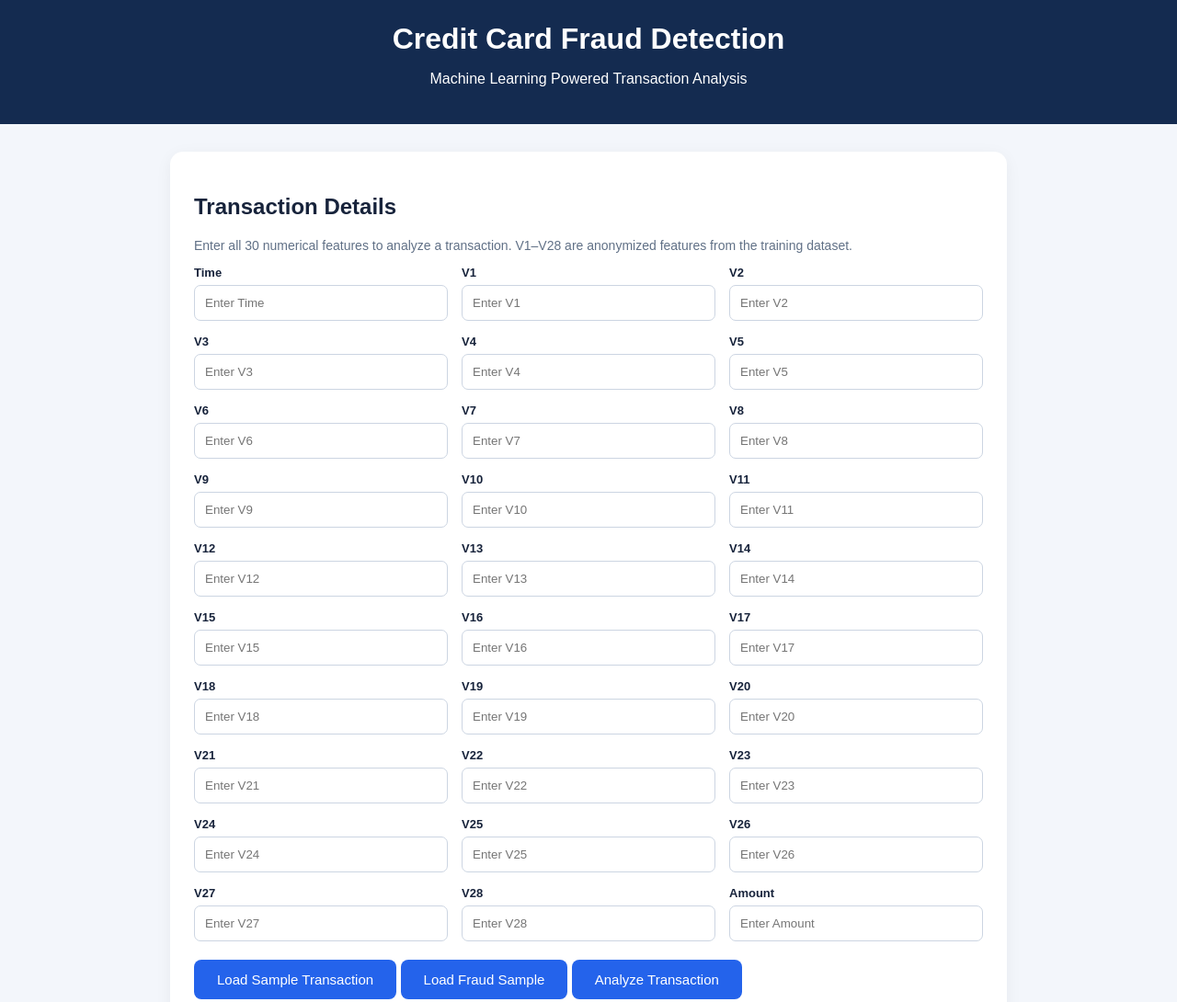
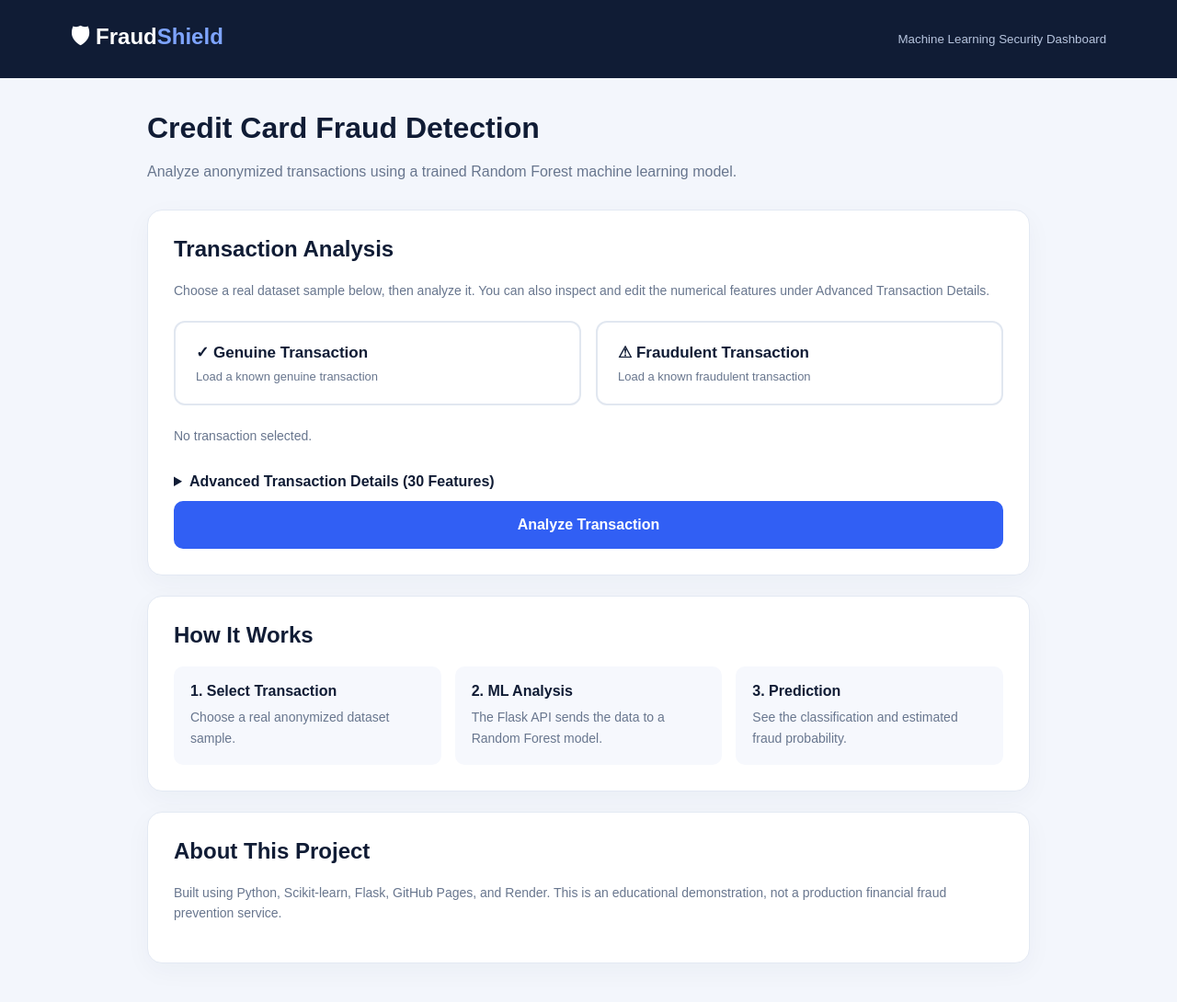
Before and after one commit to singhsatvik062-boop/Credit_Card_Fraud_Detection, a plain HTML site: page index.html in a window 1280 px wide. Shown: the top 1090 px of the page at 92% size. Drawn offline with Linux system fonts and the light colour scheme.

Commit message:
Revamp HTML layout and styles for Fraud Detection app
Updated the HTML structure and styling for the Credit Card Fraud Detection application, enhancing the user interface and experience.

```diff
--- a/index.html
+++ b/index.html
@@ -3,136 +3,212 @@
 <html lang="en">
 <head>
 <meta charset="UTF-8">
-  <meta name="viewport" content="width=device-width, initial-scale=1.0">
-  <title>Credit Card Fraud Detection</title>
+<meta name="viewport" content="width=device-width, initial-scale=1">
+<title>FraudShield | Credit Card Fraud Detection</title>
 <style>
+:root {
+  --navy: #101c35;
+  --blue: #315ff4;
+  --bg: #f3f6fc;
+  --muted: #68768e;
+}
 * { box-sizing: border-box; }
-
 body {
   margin: 0;
   font-family: Arial, sans-serif;
-      background: #f3f6fb;
-      color: #17233b;
+  background: var(--bg);
+  color: var(--navy);
 }
-
 header {
-      background: #142b50;
+  background: var(--navy);
   color: white;
-      padding: 24px;
-      text-align: center;
+  padding: 22px 6%;
+  display: flex;
+  align-items: center;
+  justify-content: space-between;
+  flex-wrap: wrap;
+  gap: 12px;
 }
-
-    header h1 { margin: 0 0 8px; }
-
-    main {
-      max-width: 950px;
-      margin: 30px auto;
-      padding: 0 20px;
-    }
-
+.logo { font-size: 24px; font-weight: 800; }
+.logo span { color: #7ea4ff; }
+header small { color: #b7c5df; }
+main { max-width: 1000px; margin: 36px auto; padding: 0 20px; }
+.hero { margin-bottom: 28px; }
+.hero h1 { font-size: 32px; margin: 0 0 10px; }
+.hero p { color: var(--muted); line-height: 1.6; }
 .card {
   background: white;
-      padding: 26px;
-      border-radius: 14px;
-      margin-bottom: 20px;
-      box-shadow: 0 4px 18px #0000000d;
+  border: 1px solid #e3e9f3;
+  border-radius: 16px;
+  padding: 28px;
+  margin-bottom: 22px;
+  box-shadow: 0 8px 28px #1b31540a;
 }
-
-    .grid {
+.card h2 { margin-top: 0; }
+.muted { color: var(--muted); font-size: 14px; line-height: 1.6; }
+.sample-grid {
+  display: grid;
+  grid-template-columns: 1fr 1fr;
+  gap: 16px;
+  margin: 22px 0;
+}
+.sample {
+  border: 2px solid #e1e7f0;
+  background: white;
+  padding: 22px;
+  border-radius: 12px;
+  cursor: pointer;
+  text-align: left;
+  color: var(--navy);
+}
+.sample:hover { border-color: var(--blue); }
+.sample.active { border-color: var(--blue); background: #f0f4ff; }
+.sample strong { display: block; font-size: 17px; margin-bottom: 8px; }
+.sample span { font-size: 13px; color: var(--muted); }
+.primary {
+  width: 100%;
+  background: var(--blue);
+  border: none;
+  color: white;
+  font-size: 16px;
+  font-weight: bold;
+  padding: 17px;
+  border-radius: 10px;
+  cursor: pointer;
+}
+.primary:disabled { opacity: .6; cursor: wait; }
+.result {
+  display: none;
+  padding: 23px;
+  border-radius: 12px;
+  margin-top: 22px;
+}
+.result.safe { background: #e8f8ed; color: #17623b; }
+.result.danger { background: #fff0ef; color: #a52929; }
+.result.error { background: #fff2df; color: #92520b; }
+.result h3 { margin: 0 0 10px; font-size: 23px; }
+.result p { margin-bottom: 0; }
+details { margin-top: 18px; }
+summary { cursor: pointer; font-weight: bold; padding: 12px 0; }
+.fields {
   display: grid;
   grid-template-columns: repeat(3, 1fr);
-      gap: 15px;
+  gap: 14px;
+  padding-top: 12px;
 }
-
-    label {
+.field label {
   display: block;
   font-size: 13px;
+  margin-bottom: 6px;
   font-weight: bold;
-      margin-bottom: 6px;
 }
-
-    input {
+.field input {
   width: 100%;
+  border: 1px solid #d4ddea;
   padding: 11px;
-      border: 1px solid #ccd5e2;
-      border-radius: 7px;
+  border-radius: 8px;
 }
-
-    button {
-      background: #2463eb;
-      color: white;
-      border: none;
-      padding: 13px 25px;
-      border-radius: 8px;
-      cursor: pointer;
-      font-size: 15px;
-      margin-top: 20px;
+.info-grid { display: grid; grid-template-columns: repeat(3, 1fr); gap: 15px; }
+.info {
+  background: #f6f8fd;
+  padding: 18px;
+  border-radius: 10px;
 }
-
-    button:hover { background: #1749b8; }
-    button:disabled { opacity: .6; cursor: wait; }
-
-    #result {
-      display: none;
-      padding: 20px;
-      border-radius: 9px;
-      margin-top: 20px;
-    }
-
-    .genuine { background: #dcfce7; color: #166534; }
-    .fraud { background: #fee2e2; color: #991b1b; }
-    .error { background: #ffedd5; color: #9a3412; }
-
-    .note { color: #607086; font-size: 14px; }
-
-    @media (max-width: 650px) {
-      .grid { grid-template-columns: 1fr; }
+.info strong { display: block; margin-bottom: 8px; }
+footer { text-align: center; color: var(--muted); padding: 25px; font-size: 13px; }
+@media(max-width: 650px) {
+  .sample-grid, .info-grid { grid-template-columns: 1fr; }
+  .fields { grid-template-columns: repeat(2, 1fr); }
+  .hero h1 { font-size: 26px; }
+  .card { padding: 20px; }
 }
 </style>
 </head>
 <body>
+
 <header>
-    <h1>Credit Card Fraud Detection</h1>
-    <p>Machine Learning Powered Transaction Analysis</p>
+  <div class="logo">🛡 Fraud<span>Shield</span></div>
+  <small>Machine Learning Security Dashboard</small>
 </header>
 
 <main>
+  <section class="hero">
+    <h1>Credit Card Fraud Detection</h1>
+    <p>
+      Analyze anonymized transactions using a trained
+      Random Forest machine learning model.
+    </p>
+  </section>
+
   <section class="card">
-      <h2>Transaction Details</h2>
-      <p class="note">
-        Enter all 30 numerical features to analyze a transaction.
-        V1–V28 are anonymized features from the training dataset.
+    <h2>Transaction Analysis</h2>
+    <p class="muted">
+      Choose a real dataset sample below, then analyze it.
+      You can also inspect and edit the numerical features
+      under Advanced Transaction Details.
     </p>
 
-      <form id="fraudForm">
-        <div class="grid" id="fields"></div>
+    <div class="sample-grid">
+      <button class="sample" id="genuineBtn" type="button">
+        <strong>✓ Genuine Transaction</strong>
+        <span>Load a known genuine transaction</span>
+      </button>
 
-        <button type="button" id="sampleBtn">
-            Load Sample Transaction
+      <button class="sample" id="fraudBtn" type="button">
+        <strong>⚠ Fraudulent Transaction</strong>
+        <span>Load a known fraudulent transaction</span>
       </button>
-        <button type="button" id="fraudBtn">Load Fraud Sample</button>
+    </div>
 
-        <button id="predictBtn" type="submit">
+    <p class="muted" id="selected">
+      No transaction selected.
+    </p>
+
+    <details>
+      <summary>Advanced Transaction Details (30 Features)</summary>
+      <p class="muted">
+        V1–V28 are anonymized PCA features. They are not
+        credit card numbers or personal information.
+      </p>
+      <div class="fields" id="fields"></div>
+    </details>
+
+    <button class="primary" id="analyzeBtn" type="button">
       Analyze Transaction
     </button>
-      </form>
 
-      <div id="result" role="status"></div>
+    <div class="result" id="result" role="status"></div>
+  </section>
+
+  <section class="card">
+    <h2>How It Works</h2>
+    <div class="info-grid">
+      <div class="info">
+        <strong>1. Select Transaction</strong>
+        <span class="muted">Choose a real anonymized dataset sample.</span>
+      </div>
+      <div class="info">
+        <strong>2. ML Analysis</strong>
+        <span class="muted">The Flask API sends the data to a Random Forest model.</span>
+      </div>
+      <div class="info">
+        <strong>3. Prediction</strong>
+        <span class="muted">See the classification and estimated fraud probability.</span>
+      </div>
+    </div>
   </section>
 
   <section class="card">
     <h2>About This Project</h2>
-      <p>
-        This educational project uses a Random Forest
-        machine learning model trained on anonymized
-        credit card transactions.
-      </p>
-      <p class="note">
-        Predictions are estimates and should not be used
-        alone to approve or reject real financial transactions.
+    <p class="muted">
+      Built using Python, Scikit-learn, Flask, GitHub Pages,
+      and Render. This is an educational demonstration,
+      not a production financial fraud prevention service.
     </p>
   </section>
 </main>
+
+<footer>FraudShield — Machine Learning Project</footer>
 
 <script>
 const API_URL =
@@ -140,143 +216,118 @@
 
 const features = [
   "Time",
-      ...Array.from({ length: 28 }, (_, i) => `V${i + 1}`),
+  ...Array.from({length: 28}, (_, i) => `V${i + 1}`),
   "Amount"
 ];
 
-const sampleTransaction = [
+const genuine = [
   160760.0,
-  -0.674466064578314,
-  1.40810501967799,
-  -1.11062205357093,
-  -1.32836577843066,
-  1.38899603254837,
-  -1.30843906707795,
-  1.88587890268717,
-  -0.614232966299775,
-  0.311652212453101,
-  0.65075700363522,
-  -0.857784661547805,
-  -0.229961445775592,
-  -0.19981700479103,
-  0.266371326329879,
-  -0.0465441684754424,
-  -0.741398089749789,
-  -0.605616644106022,
-  -0.39256818789208,
-  -0.162648311024695,
-  0.394321820843914,
-  0.0800842396026648,
-  0.810033595602455,
-  -0.224327230436412,
-  0.707899237446867,
-  -0.13583702273753,
-  0.0451021964988772,
-  0.533837219064273,
-  0.291319252625364,
+  -0.674466064578314, 1.40810501967799,
+  -1.11062205357093, -1.32836577843066,
+  1.38899603254837, -1.30843906707795,
+  1.88587890268717, -0.614232966299775,
+  0.311652212453101, 0.65075700363522,
+  -0.857784661547805, -0.229961445775592,
+  -0.19981700479103, 0.266371326329879,
+  -0.0465441684754424, -0.741398089749789,
+  -0.605616644106022, -0.39256818789208,
+  -0.162648311024695, 0.394321820843914,
+  0.0800842396026648, 0.810033595602455,
+  -0.224327230436412, 0.707899237446867,
+  -0.13583702273753, 0.0451021964988772,
+  0.533837219064273, 0.291319252625364,
   23.0
 ];
 
-document.getElementById("sampleBtn")
-  .addEventListener("click", () => {
-    features.forEach((feature, index) => {
-      document.getElementById(feature).value =
-        sampleTransaction[index];
-    });
-  });
-
-const fraudTransaction = [
+const fraud = [
   57007.0,
-  -1.27124419171437,
-  2.46267526851135,
-  -2.85139500331783,
-  2.3244800653478,
-  -1.37224488981369,
-  -0.948195686538643,
-  -3.06523436172054,
-  1.16692694787211,
-  -2.26877058844813,
-  -4.88114292689057,
-  2.25514748870463,
-  -4.68638689759229,
-  0.652374668512965,
-  -6.17428834800643,
-  0.594379608016446,
-  -4.84969238709652,
-  -6.53652073527011,
-  -3.11909388163881,
-  1.71549441975915,
-  0.560478075726644,
-  0.652941051330455,
-  0.0819309763507574,
-  -0.221347831198339,
-  -0.523582159233306,
-  0.224228161862968,
-  0.756334522703558,
-  0.632800477330469,
-  0.250187092757197,
+  -1.27124419171437, 2.46267526851135,
+  -2.85139500331783, 2.3244800653478,
+  -1.37224488981369, -0.948195686538643,
+  -3.06523436172054, 1.16692694787211,
+  -2.26877058844813, -4.88114292689057,
+  2.25514748870463, -4.68638689759229,
+  0.652374668512965, -6.17428834800643,
+  0.594379608016446, -4.84969238709652,
+  -6.53652073527011, -3.11909388163881,
+  1.71549441975915, 0.560478075726644,
+  0.652941051330455, 0.0819309763507574,
+  -0.221347831198339, -0.523582159233306,
+  0.224228161862968, 0.756334522703558,
+  0.632800477330469, 0.250187092757197,
   0.01
 ];
 
-document.getElementById("fraudBtn")
-  .addEventListener("click", () => {
-    features.forEach((feature, index) => {
-      document.getElementById(feature).value =
-        fraudTransaction[index];
-    });
-  });
-
-
-
 const fields = document.getElementById("fields");
 const result = document.getElementById("result");
-    const button = document.getElementById("predictBtn");
+const analyzeBtn = document.getElementById("analyzeBtn");
+const genuineBtn = document.getElementById("genuineBtn");
+const fraudBtn = document.getElementById("fraudBtn");
 
 features.forEach(feature => {
   const wrapper = document.createElement("div");
+  wrapper.className = "field";
+
   const label = document.createElement("label");
-      const input = document.createElement("input");
-
   label.textContent = feature;
   label.htmlFor = feature;
+
+  const input = document.createElement("input");
   input.id = feature;
-      input.name = feature;
   input.type = "number";
   input.step = "any";
-      input.required = true;
-      input.placeholder = `Enter ${feature}`;
+  input.placeholder = feature;
 
   wrapper.append(label, input);
   fields.appendChild(wrapper);
 });
 
-    document.getElementById("fraudForm")
-      .addEventListener("submit", async event => {
-        event.preventDefault();
+function loadSample(values, type) {
+  features.forEach((feature, index) => {
+    document.getElementById(feature).value = values[index];
+  });
 
+  genuineBtn.classList.toggle("active", type === "genuine");
+  fraudBtn.classList.toggle("active", type === "fraud");
+
+  document.getElementById("selected").textContent =
+    type === "genuine"
+      ? "Selected: Genuine transaction sample"
+      : "Selected: Fraudulent transaction sample";
+
+  result.style.display = "none";
+}
+
+genuineBtn.addEventListener("click", () => {
+  loadSample(genuine, "genuine");
+});
+
+fraudBtn.addEventListener("click", () => {
+  loadSample(fraud, "fraud");
+});
+
+analyzeBtn.addEventListener("click", async () => {
   const transaction = {};
 
   for (const feature of features) {
-          const value = document.getElementById(feature).value;
+    const raw = document.getElementById(feature).value;
 
-          if (value.trim() === "") {
-            alert(`Please enter ${feature}`);
+    if (raw.trim() === "") {
+      alert("Please select a sample or complete all 30 features.");
       return;
     }
 
-          transaction[feature] = Number(value);
+    transaction[feature] = Number(raw);
   }
 
-        button.disabled = true;
-        button.textContent = "Analyzing...";
+  analyzeBtn.disabled = true;
+  analyzeBtn.textContent = "Analyzing...";
   result.style.display = "none";
 
   try {
     const response = await fetch(API_URL, {
       method: "POST",
-            headers: {
-              "Content-Type": "application/json"
-            },
+      headers: {"Content-Type": "application/json"},
       body: JSON.stringify(transaction)
     });
 
@@ -288,19 +339,23 @@ document.getElementById("fraudBtn")
 
     const isFraud = data.prediction === 1;
 
-          result.className = isFraud ? "fraud" : "genuine";
-          result.textContent =
-            `${data.result} — Estimated fraud probability: ` +
-            `${(data.fraud_score * 100).toFixed(2)}%`;
+    result.className = "result " + (isFraud ? "danger" : "safe");
+
+    result.innerHTML = `
+      <h3>${isFraud ? "⚠ Potential Fraud" : "✓ Likely Genuine"}</h3>
+      <p>Estimated fraud probability:
+        <strong>${(data.fraud_score * 100).toFixed(2)}%</strong>
+      </p>
+    `;
 
     result.style.display = "block";
   } catch (error) {
-          result.className = "error";
-          result.textContent = `Error: ${error.message}`;
+    result.className = "result error";
+    result.textContent = "Error: " + error.message;
     result.style.display = "block";
   } finally {
-          button.disabled = false;
-          button.textContent = "Analyze Transaction";
+    analyzeBtn.disabled = false;
+    analyzeBtn.textContent = "Analyze Transaction";
   }
 });
 </script>
```
Lines whose indentation alone changed are shown as unchanged.
